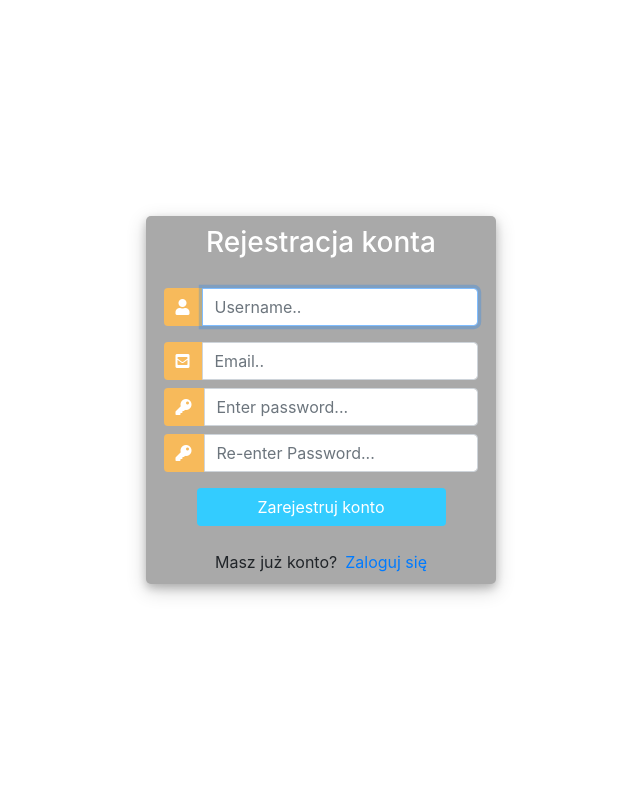
After one commit to KamilObroslak/TaskMenager, a Django app: page /register/ in a window 1280 px wide. The commit adds this page. Shown: the whole page, without its empty margins (319-959 px from the left). Run offline with Django 4.2, Linux system fonts and the light colour scheme; some libraries are stand-ins or nearby versions.

Commit message:
Poprawilem troche front, do zrobienia DB, przyciski crud

```diff
--- /dev/null
+++ b/tasks/forms.py
@@ -0,0 +1,9 @@
+from django.forms import ModelForm
+from django.contrib.auth.forms import UserCreationForm
+from django.contrib.auth.models import User
+
+
+class CreateUserForm(UserCreationForm):
+    class Meta:
+        model = User;
+        fields = ['username', 'email', 'password1', 'password2']
--- /dev/null
+++ b/tasks/templates/index.html
@@ -0,0 +1,4 @@
+{% extends 'template.html' %}
+{% load static %}
+{% block tasks %}
+{% endblock tasks %}
--- /dev/null
+++ b/tasks/templates/register.html
@@ -0,0 +1,141 @@
+<!DOCTYPE html>
+<html>
+
+<head>
+	<title>Login</title>
+	<link rel="stylesheet" href="https://stackpath.bootstrapcdn.com/bootstrap/4.1.3/css/bootstrap.min.css" integrity="sha384-MCw98/SFnGE8fJT3GXwEOngsV7Zt27NXFoaoApmYm81iuXoPkFOJwJ8ERdknLPMO" crossorigin="anonymous">
+	<script src="https://ajax.googleapis.com/ajax/libs/jquery/3.3.1/jquery.min.js"></script>
+	<link rel="stylesheet" href="https://use.fontawesome.com/releases/v5.6.1/css/all.css" integrity="sha384-gfdkjb5BdAXd+lj+gudLWI+BXq4IuLW5IT+brZEZsLFm++aCMlF1V92rMkPaX4PP" crossorigin="anonymous">
+
+	<style>
+		body,
+		html {
+			margin: 0;
+			padding: 0;
+			height: 100%;
+			background: white !important;
+		}
+		.user_card {
+			width: 350px;
+			margin-top: auto;
+			margin-bottom: auto;
+			background: darkgray;
+			position: relative;
+			display: flex;
+			justify-content: center;
+			flex-direction: column;
+			padding: 10px;
+			box-shadow: 0 4px 8px 0 rgba(0, 0, 0, 0.2), 0 6px 20px 0 rgba(0, 0, 0, 0.19);
+			-webkit-box-shadow: 0 4px 8px 0 rgba(0, 0, 0, 0.2), 0 6px 20px 0 rgba(0, 0, 0, 0.19);
+			-moz-box-shadow: 0 4px 8px 0 rgba(0, 0, 0, 0.2), 0 6px 20px 0 rgba(0, 0, 0, 0.19);
+			border-radius: 5px;
+
+		}
+
+		.form_container {
+			margin-top: 20px;
+		}
+
+		#form-title{
+			color: #fff;
+		}
+		.login_btn {
+			width: 100%;
+			background: #33ccff !important;
+			color: white !important;
+		}
+		.login_btn:focus {
+			box-shadow: none !important;
+			outline: 0px !important;
+		}
+		.login_container {
+			padding: 0 2rem;
+		}
+		.input-group-text {
+			background: #f7ba5b !important;
+			color: white !important;
+			border: 0 !important;
+			border-radius: 0.25rem 0 0 0.25rem !important;
+		}
+		.input_user,
+		.input_pass:focus {
+			box-shadow: none !important;
+			outline: 0px !important;
+		}
+
+	</style>
+
+</head>
+<body>
+	<div class="container h-100">
+		<div class="d-flex justify-content-center h-100">
+			<div class="user_card">
+				<div class="d-flex justify-content-center">
+					<h3 id="form-title">Rejestracja konta</h3>
+				</div>
+				<div class="d-flex justify-content-center form_container">
+
+					<form method="POST" action="">
+                        {% csrf_token %}
+						<div class="input-group mb-3">
+							<div class="input-group-append">
+								<span class="input-group-text"><i class="fas fa-user"></i></span>
+							</div>
+                            {{form.username}}
+						</div>
+						<div class="input-group mb-2">
+							<div class="input-group-append">
+								<span class="input-group-text"><i class="fas fa-envelope-square"></i></span>
+							</div>
+							{{form.email}}
+						</div>
+						<div class="input-group mb-2">
+							<div class="input-group-append">
+								<span class="input-group-text"><i class="fas fa-key"></i></span>
+							</div>
+							{{form.password1}}
+						</div>
+						<div class="input-group mb-2">
+							<div class="input-group-append">
+								<span class="input-group-text"><i class="fas fa-key"></i></span>
+							</div>
+							{{form.password2}}
+						</div>
+
+				   		<div class="d-flex justify-content-center mt-3 login_container">
+				 			<input class="btn login_btn" type="submit" value="Zarejestruj konto">
+				   		</div>
+					</form>
+				</div>
+
+                {% for messege in messeges %}
+                	<p id="messages">{{message}}</p>
+                {% endfor %}
+
+				<div class="mt-4">
+					<div class="d-flex justify-content-center links">
+						Masz już konto? <a href="{% url 'login' %}" class="ml-2">Zaloguj się</a>
+					</div>
+				</div>
+			</div>
+		</div>
+	</div>
+	<script>
+						/* Because i didnt set placeholder values in forms.py they will be set here using vanilla Javascript
+		//We start indexing at one because CSRF_token is considered and input field
+		 */
+
+		//Query All input fields
+		var form_fields = document.getElementsByTagName('input')
+		form_fields[1].placeholder='Username..';
+		form_fields[2].placeholder='Email..';
+		form_fields[3].placeholder='Enter password...';
+		form_fields[4].placeholder='Re-enter Password...';
+
+
+		for (var field in form_fields){
+			form_fields[field].className += ' form-control'
+		}
+	</script>
+</body>
+</html>
--- a/tasks/views.py
+++ b/tasks/views.py
@@ -1,4 +1,6 @@
-from django.shortcuts import render
+from imaplib import _Authenticator
+from pyexpat.errors import messages
+from django.shortcuts import redirect, render
 from email import encoders
 from email.mime.base import MIMEBase
 from email.mime.multipart import MIMEMultipart
@@ -10,6 +12,10 @@ from rest_framework import viewsets
 from .serializer import TaskSerializer
 from django.contrib.auth.models import User
 from .models import Task
+from .forms import CreateUserForm
+from django.contrib.auth import authenticate, login, logout
+from django.contrib.auth.decorators import login_required
+
 
 
 class TaskViewSet(viewsets.ModelViewSet):
@@ -31,8 +37,7 @@ def sentEmail(request):
             port = 465  # port używany przez protokół ssl
             smtp_serwer = "smtp.gmail.com"
             sender = "kamilobroslak1@gmail.com"
-            recipient = "kamilobroslak2@gmail.com"  # mail do testów formy maila
-            #  recipient = i.user_id(User.email_user)
+            recipient = "kamilobroslak2@gmail.com"  # mail do testów formy maila i czy maile wychodza
             password = ""  # przy wpisaniu hasła do konta google maile wychodzą i nie pojawia się błąd
             subject = "Masz niedokonczone zadania"
             content = """<h1>Masz niedokonczone zadania</h1>
@@ -70,24 +75,77 @@ def sentEmail(request):
 
             return render(request, 'template.html')
 
-
+#  wymagany -> from django.contrib.auth.decorators import login_required
+@login_required(login_url='login')
 def tasks(request):
     tasks = Task.objects.all()
     data = {'zadania': tasks}
     return render(request, 'tasks.html', data)
 
 
+@login_required(login_url='login')
 def users(request):
     users = User.objects.all()
     data = {'uzytkownicy': users}
     return render(request, 'users.html', data)
 
 
+@login_required(login_url='login')
 def taskuser(request, id):
     user_tasks = User.objects.get(pk=id)
     user_task = Task.objects.filter(user_id=user_tasks)
-    tasks = Task.objects.all()
     data = {'wybor_uzytkownika': user_tasks,
-            'zadania_uzytkownika': user_task,
-            'wszystkie': tasks}
+            'zadania_uzytkownika': user_task}
     return render(request, 'taskuser.html', data)
+
+
+@login_required(login_url='login')
+def taskdetails(request, id):
+    task_details = Task.objects.get(pk=id)
+    task_detail = Task.objects.get(id=task_details.pk)
+    data = {'wybor_uzytkownika': task_details,
+            'zadanie': task_detail}
+    return render(request, 'taskdetails.html', data)
+
+
+def registerPage(request):
+    if request.user.is_authenticated:
+        return redirect('tasks/')
+    else:
+        form = CreateUserForm()
+        if request.method == 'POST':
+            form = CreateUserForm(request.POST)
+            if form.is_valid():
+                form.save()
+                user = form.cleaned_data.get('username')
+                messages.success(request, 'Account was created for' + user)
+
+                return redirect('login')
+
+        context = {'form': form}
+        return render(request, 'register.html', context)
+
+
+def loginPage(request):
+    if request.user.is_authenticated:
+        return redirect('/tasks')
+    else:
+        if request.method == 'POST':
+            username = request.POST.get('username')
+            password = request.POST.get('password')
+
+            user = authenticate(request, username=username, password=password)
+
+            if user is not None:
+                login(request, user)
+                return redirect('/tasks')
+            else:
+                messages.info(request, 'Username OR password is incorrect')
+
+        context = {}
+        return render(request, 'login.html', context)
+
+
+def logoutUser(request):
+    logout(request)
+    return redirect('login')
--- a/tasksmenager/urls.py
+++ b/tasksmenager/urls.py
@@ -1,12 +1,16 @@
 from django.contrib import admin
 from django.urls import path, include
-from tasks.views import sentEmail, tasks, users, taskuser
+from tasks.views import *
 
 urlpatterns = [
-    path('', sentEmail, name='email'),
+    path('', loginPage, name='login'),
     path('tasks', tasks, name='zadania'),
     path('users', users, name='uzytkownicy'),
     path('taskuser/<id>/', taskuser, name='taskuser'),
     path('admin/', admin.site.urls),
     path('task/', include('tasks.urls')),
+    path('register/', registerPage, name='register'),
+    path('login/', loginPage, name="login"),
+    path('logout/', logoutUser, name='logout'),
+    path('taskdetails/<id>', taskdetails, name='szczegoly'),
 ]
```
Also changed, not shown: tasks/static/style.css (+31 -2 lines), tasks/templates/login.html (added, +120 -0 lines), tasks/templates/taskdetails.html (added, +39 -0 lines), tasks/templates/tasks.html (+30 -0 lines), tasks/templates/taskuser.html (+27 -11 lines), tasks/templates/template.html (+22 -28 lines), tasks/templates/users.html (+11 -0 lines), db.sqlite3.
